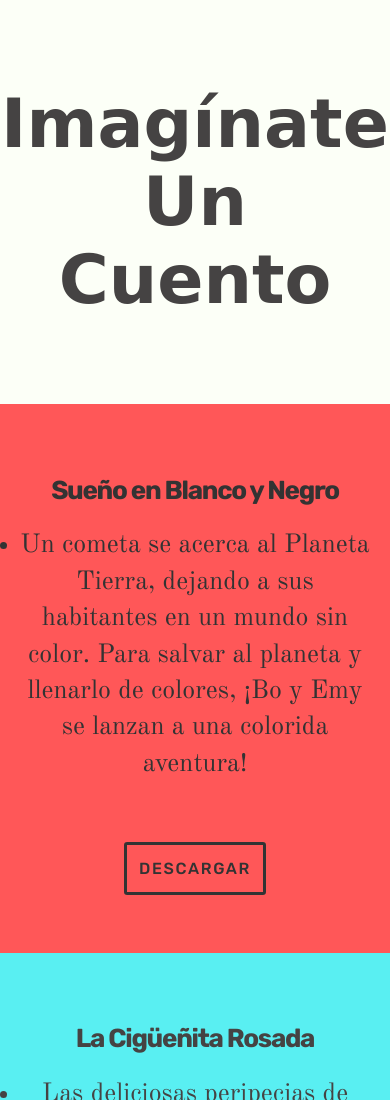
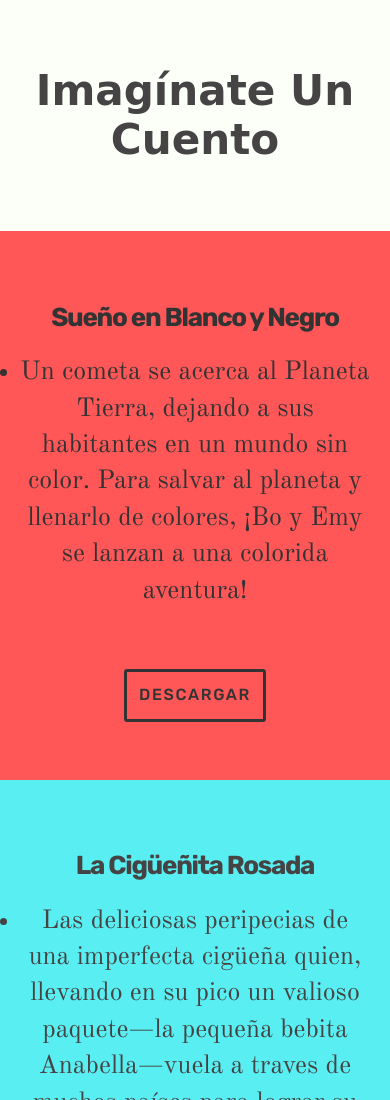
Before and after one commit to imaginateuncuento/imaginateuncuento.github.com, a plain HTML site: page index.html in a window 390 px wide. Shown: the top 1100 px of the page. Drawn offline with nearby package versions, Linux system fonts and the light colour scheme; a web font is replaced by a local one.

Commit message:
Making h1 a tad smaller. Maybe too much?

```diff
--- a/style.css
+++ b/style.css
@@ -128,7 +128,7 @@ footer {
 		width: 90% !important;
 	}
     header h1 {
-        // font-size: 4.236em !important;
+        font-size: 4.236em !important;
     }
     h2 {
     	font-size: 2.618em !important;
```
